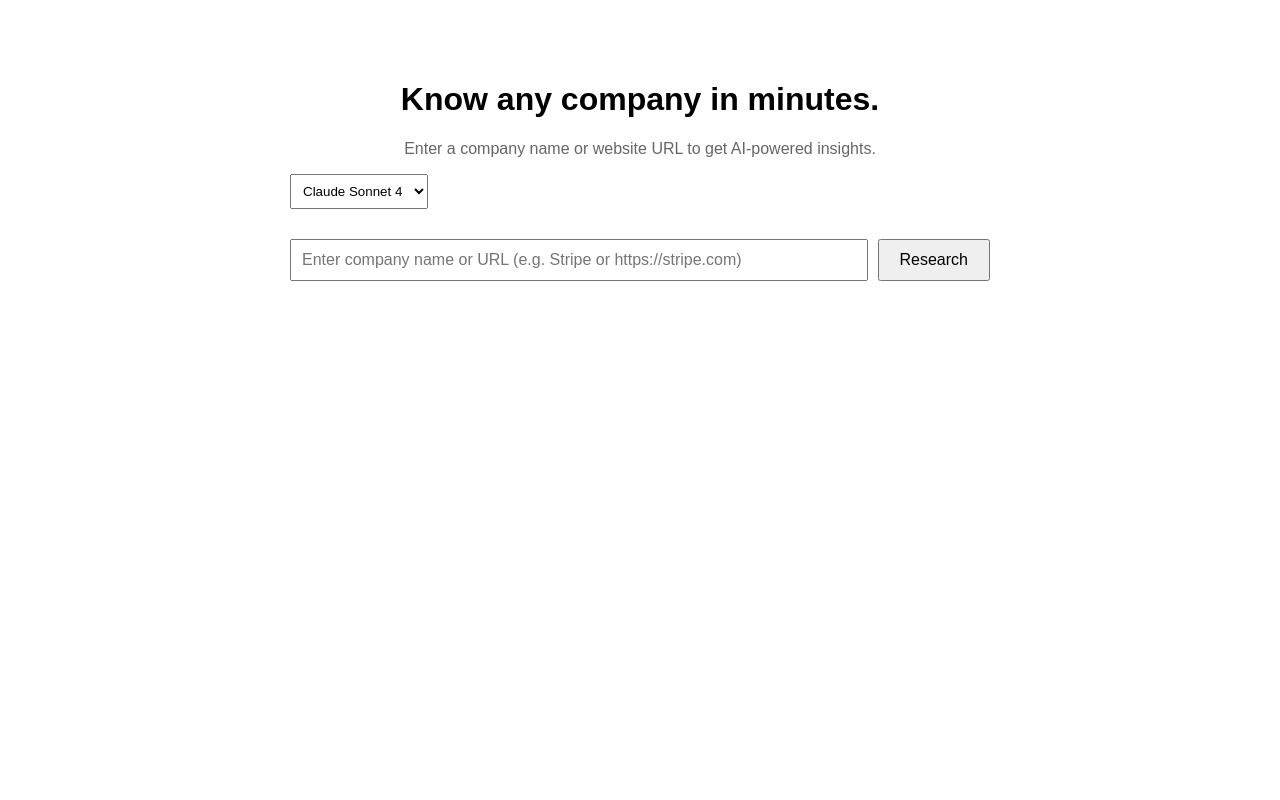
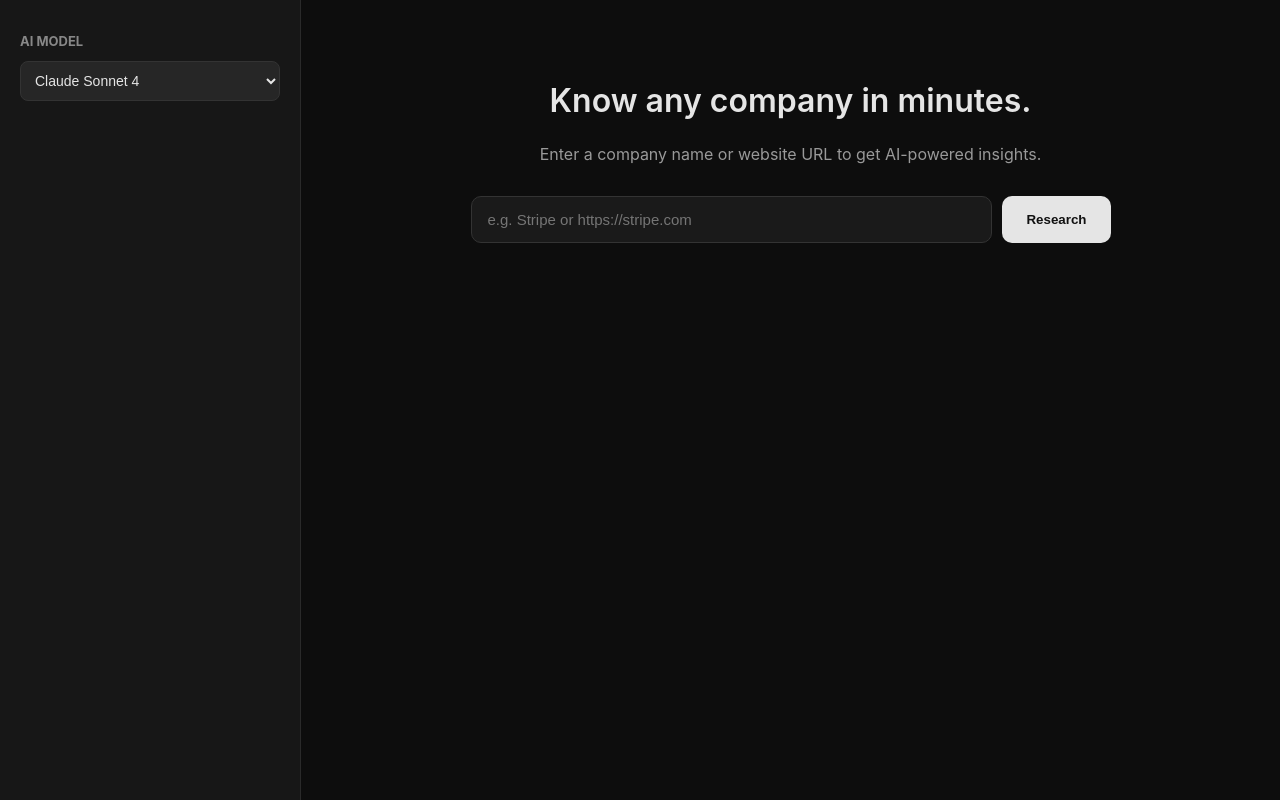
Before and after one commit to Bhagwat44551/Company-research-ai, a React (Create React App) app in the folder frontend/: page / in a window 1280 px wide. Built offline with nearby package versions, Linux system fonts and the light colour scheme.

Commit message:
Render AI response as markdown

```diff
--- a/frontend/package.json
+++ b/frontend/package.json
@@ -10,6 +10,7 @@
     "@testing-library/user-event": "^13.5.0",
     "react": "^19.2.7",
     "react-dom": "^19.2.7",
+    "react-markdown": "^10.1.0",
     "react-scripts": "5.0.1",
     "web-vitals": "^2.1.4"
   },
--- a/frontend/src/App.css
+++ b/frontend/src/App.css
@@ -1,38 +1,131 @@
-.App {
+body {
+  background: #0d0d0d;
+  color: #e5e5e5;
+  font-family: -apple-system, BlinkMacSystemFont, 'Segoe UI', sans-serif;
+  margin: 0;
+}
+
+.app-container {
+  display: flex;
+  min-height: 100vh;
+}
+
+.sidebar {
+  width: 260px;
+  background: #171717;
+  border-right: 1px solid #2a2a2a;
+  padding: 20px;
+}
+
+.sidebar h3 {
+  font-size: 13px;
+  text-transform: uppercase;
+  color: #888;
+  margin-bottom: 12px;
+}
+
+.model-select {
+  width: 100%;
+  padding: 10px;
+  background: #262626;
+  color: #e5e5e5;
+  border: 1px solid #333;
+  border-radius: 8px;
+  font-size: 14px;
+}
+
+.main-content {
+  flex: 1;
+  display: flex;
+  flex-direction: column;
+  align-items: center;
+  padding: 60px 20px;
+}
+
+.hero-title {
+  font-size: 32px;
+  font-weight: 600;
+  margin-bottom: 8px;
   text-align: center;
 }
 
-.App-logo {
-  height: 40vmin;
-  pointer-events: none;
+.hero-subtitle {
+  color: #999;
+  margin-bottom: 32px;
+  text-align: center;
 }
 
-@media (prefers-reduced-motion: no-preference) {
-  .App-logo {
-    animation: App-logo-spin infinite 20s linear;
-  }
+.search-bar {
+  display: flex;
+  width: 100%;
+  max-width: 640px;
+  gap: 10px;
 }
 
-.App-header {
-  background-color: #282c34;
-  min-height: 100vh;
-  display: flex;
-  flex-direction: column;
-  align-items: center;
-  justify-content: center;
-  font-size: calc(10px + 2vmin);
-  color: white;
+.search-input {
+  flex: 1;
+  padding: 14px 16px;
+  background: #1a1a1a;
+  border: 1px solid #333;
+  border-radius: 10px;
+  color: #e5e5e5;
+  font-size: 15px;
 }
 
-.App-link {
-  color: #61dafb;
+.search-input:focus {
+  outline: none;
+  border-color: #555;
 }
 
-@keyframes App-logo-spin {
-  from {
-    transform: rotate(0deg);
-  }
-  to {
-    transform: rotate(360deg);
-  }
+.research-btn {
+  padding: 14px 24px;
+  background: #e5e5e5;
+  color: #111;
+  border: none;
+  border-radius: 10px;
+  font-weight: 600;
+  cursor: pointer;
 }
+
+.research-btn:hover {
+  background: #fff;
+}
+
+.research-btn:disabled {
+  opacity: 0.6;
+  cursor: not-allowed;
+}
+
+.result-card {
+  width: 100%;
+  max-width: 640px;
+  margin-top: 32px;
+  background: #171717;
+  border: 1px solid #2a2a2a;
+  border-radius: 12px;
+  padding: 24px;
+}
+
+.result-card h3 {
+  margin-top: 0;
+  color: #fff;
+}
+
+.download-btn {
+  margin-top: 16px;
+  padding: 10px 18px;
+  background: transparent;
+  border: 1px solid #444;
+  color: #e5e5e5;
+  border-radius: 8px;
+  cursor: pointer;
+}
+
+.download-btn:hover {
+  border-color: #777;
+}
+
+.error-text {
+  color: #ff6b6b;
+  margin-top: 16px;
+}
--- a/frontend/src/App.js
+++ b/frontend/src/App.js
@@ -1,5 +1,6 @@
 import { useState } from 'react';
-
+import ReactMarkdown from 'react-markdown';
+import './App.css';
 
 function App() {
   const [input, setInput] = useState('');
@@ -11,7 +12,7 @@ function App() {
   const models = [
     { label: 'Claude Sonnet 4', value: 'anthropic/claude-sonnet-4' },
     { label: 'GPT-4o', value: 'openai/gpt-4o' },
-  { label: 'Gemini Pro 1.5', value: 'google/gemini-pro-1.5' },
+    { label: 'Gemini 3.5 Flash', value: 'google/gemini-3.5-flash' },
   ];
 
   const handleSearch = async () => {
@@ -19,22 +20,15 @@ function App() {
     setLoading(true);
     setError('');
     setResult(null);
-
     try {
       const res = await fetch('https://company-research-ai-swoc.onrender.com/research', {
         method: 'POST',
         headers: { 'Content-Type': 'application/json' },
-        body: JSON.stringify({
-          input,
-          model
-        })
+        body: JSON.stringify({ input, model })
       });
       const data = await res.json();
-      if (data.error) {
-        setError(data.error);
-      } else {
-        setResult(data);
-      }
+      if (data.error) setError(data.error);
+      else setResult(data);
     } catch (err) {
       setError('Something went wrong');
     }
@@ -56,43 +50,45 @@ function App() {
   };
 
   return (
-    <div style={{ maxWidth: 700, margin: '40px auto', padding: 20, fontFamily: 'sans-serif' }}>
-      <h1 style={{ textAlign: 'center' }}>Know any company in minutes.</h1>
-      <p style={{ textAlign: 'center', color: '#666' }}>
-        Enter a company name or website URL to get AI-powered insights.
-      </p>
-
-      <select value={model} onChange={(e) => setModel(e.target.value)} style={{ marginBottom: 10, padding: 8 }}>
+    <div className="app-container">
+      <aside className="sidebar">
+        <h3>AI Model</h3>
+        <select className="model-select" value={model} onChange={(e) => setModel(e.target.value)}>
           {models.map((m) => (
             <option key={m.value} value={m.value}>{m.label}</option>
           ))}
         </select>
-      <div style={{ display: 'flex', gap: 10, marginTop: 20 }}>
+      </aside>
+
+      <main className="main-content">
+        <h1 className="hero-title">Know any company in minutes.</h1>
+        <p className="hero-subtitle">Enter a company name or website URL to get AI-powered insights.</p>
+
+        <div className="search-bar">
           <input
+            className="search-input"
             value={input}
             onChange={(e) => setInput(e.target.value)}
             onKeyDown={(e) => e.key === 'Enter' && handleSearch()}
-          placeholder="Enter company name or URL (e.g. Stripe or https://stripe.com)"
-          style={{ flex: 1, padding: 10, fontSize: 16 }}
+            placeholder="e.g. Stripe or https://stripe.com"
           />
-        <button onClick={handleSearch} style={{ padding: '10px 20px', fontSize: 16 }}>
+          <button className="research-btn" onClick={handleSearch} disabled={loading}>
             {loading ? 'Researching...' : 'Research'}
           </button>
         </div>
 
-      {error && <p style={{ color: 'red', marginTop: 20 }}>{error}</p>}
+        {error && <p className="error-text">{error}</p>}
 
         {result && (
-        <div style={{ marginTop: 30, padding: 20, border: '1px solid #ddd', borderRadius: 8 }}>
-          <h3>Website: {result.website}</h3>
-          <pre style={{ whiteSpace: 'pre-wrap', fontFamily: 'inherit', lineHeight: 1.6 }}>
-            {result.aiResult}
-          </pre>
-          <button onClick={handleDownloadPDF} style={{ marginTop: 10, padding: '8px 16px' }}>
+          <div className="result-card">
+            <h3>{result.website}</h3>
+            <ReactMarkdown>{result.aiResult}</ReactMarkdown>
+            <button className="download-btn" onClick={handleDownloadPDF}>
               Download PDF Report
             </button>
           </div>
         )}
+      </main>
     </div>
   );
 }
```
Also changed, not shown: 1 other file (tests, documents, lock files or other folders). Lines whose indentation alone changed are shown as unchanged.
